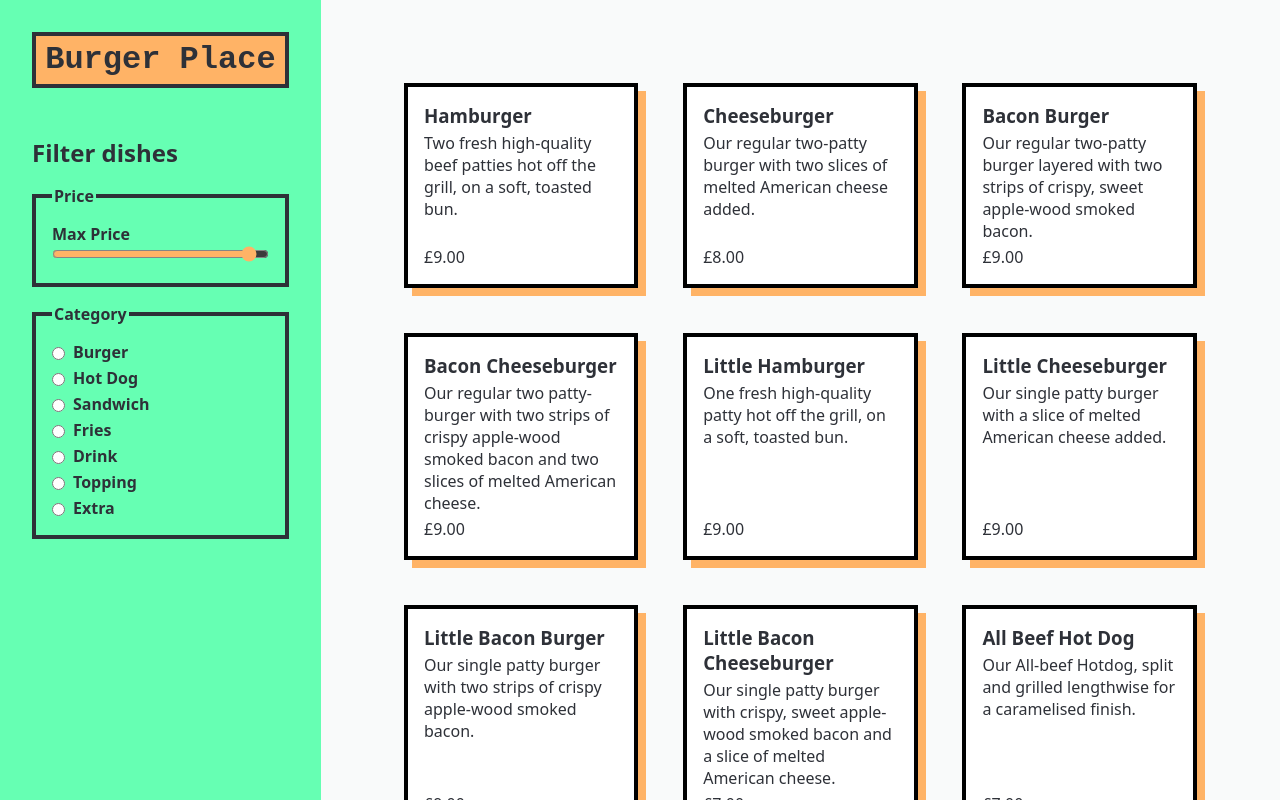
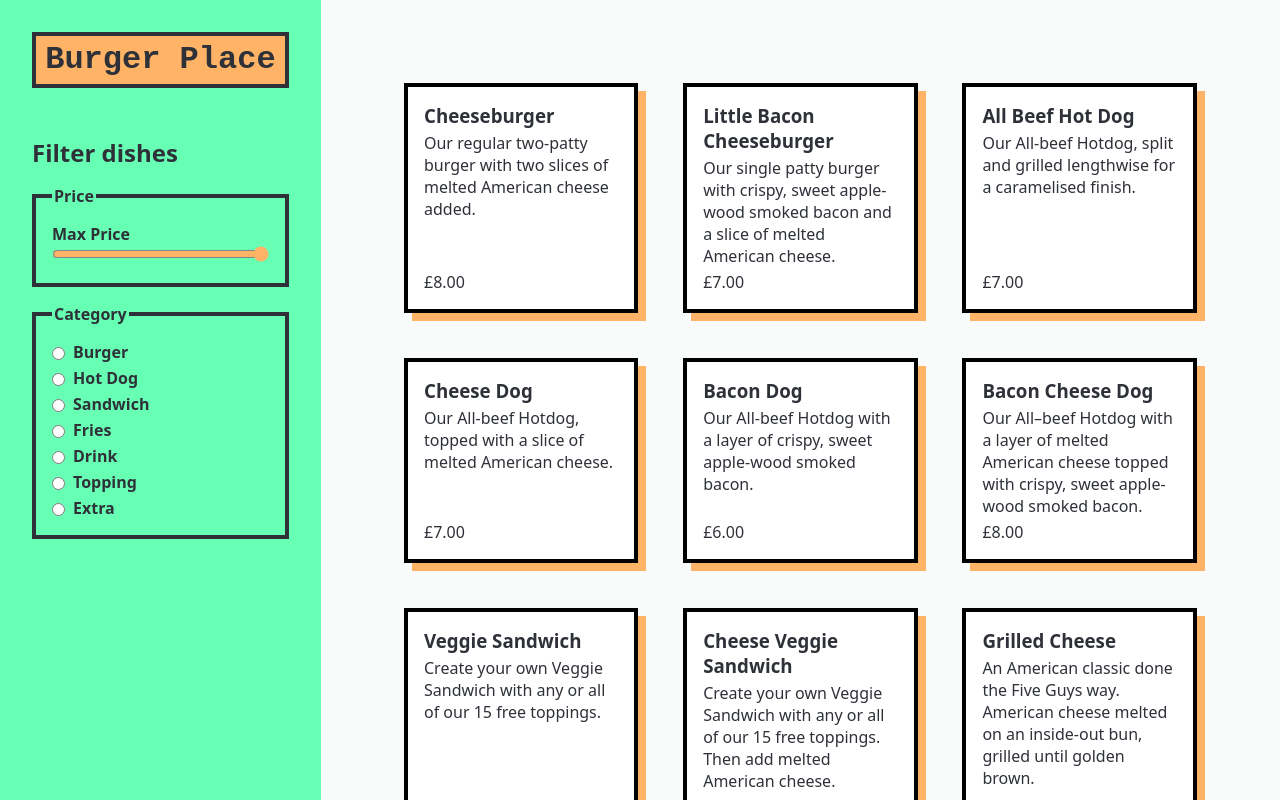
Before and after one commit to foundersandcoders/react-state-challenge, a React (Vite) app: page / in a window 1280 px wide. Shown: the top 800 px of the page. Built offline with nearby package versions, Linux system fonts and the light colour scheme.

Commit message:
Add price filter challenge & solution

```diff
--- a/solution/App.jsx
+++ b/solution/App.jsx
@@ -1,8 +1,10 @@
+import { useState } from "react";
 import FilterPrice from "./FilterPrice.jsx";
 import FilterCategory from "./FilterCategory.jsx";
 import ListDishes from "./ListDishes.jsx";
 
 function App() {
+  const [max, setMax] = useState(9);
   return (
     <main>
       <section aria-label="filters">
@@ -10,13 +12,13 @@ function App() {
           <h1>Burger Place</h1>
           <form>
             <h2>Filter dishes</h2>
-            <FilterPrice />
-            <FilterCategory />
+            <FilterPrice max={max} setMax={setMax} />
+            <FilterCategory max={max} />
           </form>
         </div>
       </section>
       <section aria-label="dishes">
-        <ListDishes />
+        <ListDishes max={max} />
       </section>
     </main>
   );
--- a/solution/FilterPrice.jsx
+++ b/solution/FilterPrice.jsx
@@ -1,10 +1,22 @@
-export default function FilterPrice() {
+export default function FilterPrice({ max, setMax }) {
+  function update(event) {
+    // `+` converts the string value to a number
+    setMax(+event.target.value);
+  }
   return (
     <fieldset>
       <legend>Price</legend>
       <label htmlFor="max-price">
         Max price
-        <input type="range" id="max-price" min="0.5" max="9" step="0.25" />
+        <input
+          type="range"
+          id="max-price"
+          min="0.5"
+          max="9"
+          step="0.25"
+          value={max}
+          onChange={update}
+        />
       </label>
     </fieldset>
   );
--- a/solution/ListDishes.jsx
+++ b/solution/ListDishes.jsx
@@ -1,11 +1,11 @@
 import dishes from "./data.js";
 
-export default function ListDishes() {
+export default function ListDishes({ max }) {
   return (
     <ul className="grid">
-      {!dishes.length && <li className="card">No results found</li>}
-      {dishes.length &&
-        dishes.map((dish) => (
+      {dishes
+        .filter((dish) => dish.price < max)
+        .map((dish) => (
           <li key={dish.id} className="card">
             <h3>{dish.name}</h3>
             {dish.description && <p>{dish.description}</p>}
```
Also changed, not shown: 1 other file (tests, documents, lock files or other folders).
